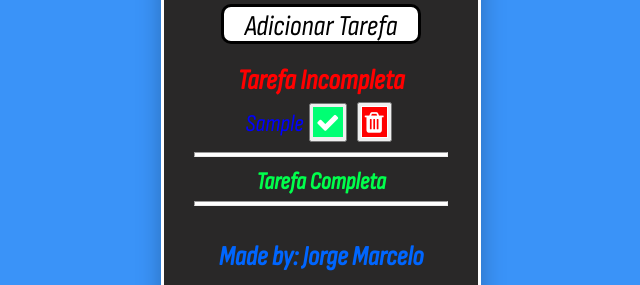
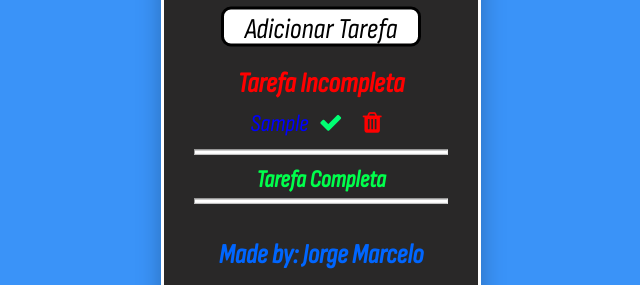
Before and after one commit to Jorge-Marcelo/To_Do_List_2, a plain HTML site: page index.html in a window 1280 px wide. Both pictures are taken after typing "Sample" into the empty fields and a click on the button "Adicionar Tarefa". Shown: the part 286-571 px from the top of the page, without its empty margins (319-959 px from the left). Drawn offline with Linux system fonts and the light colour scheme; a web font is replaced by a local one.

Commit message:
Melhorando CSS

```diff
--- a/css/style.css
+++ b/css/style.css
@@ -83,54 +83,56 @@ h4 {
 color: rgb(0, 255, 76);
 }
 
+/*Lista ordenada*/
 ol {
 margin-top: 10px;
 }
 
+/*Item da lista*/
 li {
 font-size: 1em;
 color: blue;
 }
 
-.custom-icon {
-background: none;
-}
-
+/*classe da tarefa completa*/
 .completa {
 list-style: none;
 }
 
+/*classe da tarefa incompleta*/
 .incompleta {
 list-style: none;
 }
 
+/*Removendo classe padrão dos icones de adicionar e remover*/
 button {
 font-size: 1em;
 margin: 5px;
 padding: 2px;
 cursor: pointer;
+border: none;
+background: none;
 }
 
+/*Adicionando classes aos icones*/
 .fa-trash {
-color: rgb(255, 255, 255);
-border: 1px solid white;
 padding: 3px;
-background-color: red;
+color: red;
 }
 
 .fa-check {
-color: rgb(255, 255, 255);
-border: 1 solid white;
 padding: 3px;
-background-color: rgb(0, 255, 115);
+color: rgb(0, 255, 115);
 }
 
+/*Linha de separação entre tarefa completa e incompleta*/
 hr {
 margin-top: 5px;
 background-color: white;
 height: 5px;
 }
 
+/*Input para adicionar tarefa*/
 input {
 background-color: transparent;
 height: 40px;
```
